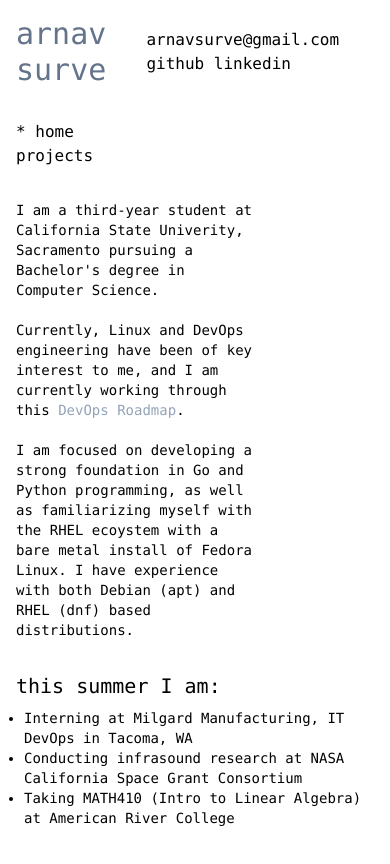
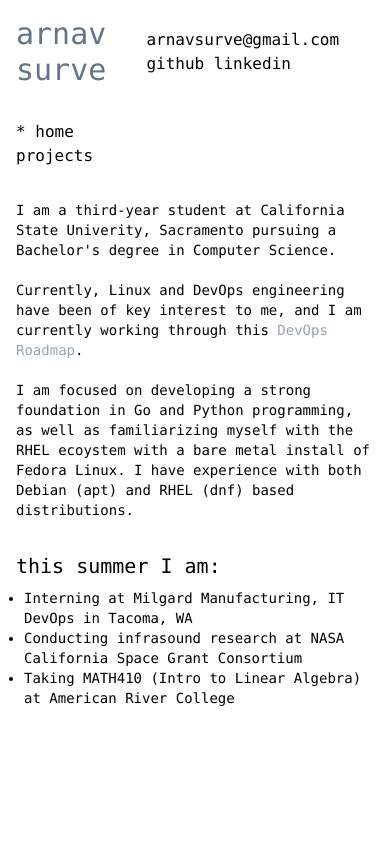
Before and after one commit to arnavsurve/website, a SvelteKit app: page / in a window 390 px wide. Shown: the top 864 px of the page. Built offline with nearby package versions, Linux system fonts and the light colour scheme.

Commit message:
chore: Update CSS classes in Prose and +page components

```diff
--- a/src/components/Prose.svelte
+++ b/src/components/Prose.svelte
@@ -1,4 +1,4 @@
-<div class="max-w-[70%] md:w-full">
+<div class="max-w-full  md:max-w-[70%]">
     <p class="font-mono text-sm p-4">
         <slot></slot>
     </p>
--- a/src/routes/+page.svelte
+++ b/src/routes/+page.svelte
@@ -6,7 +6,7 @@
 <Header />
 
 <div class="flex">
-    <div class="justify-start">
+    <div class="">
         <Prose>
             I am a third-year student at California State Univerity, Sacramento pursuing a Bachelor's degree in Computer Science.
             <br><br>
```
